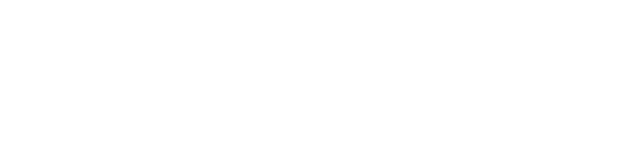
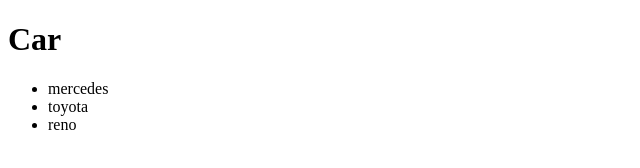
Before and after one commit to senolyildiz/Project107, a plain HTML site: page second_commit/secondcommit.html in a window 1280 px wide. Shown: the whole page, without its empty margins (0-640 px from the left). Drawn offline with Linux system fonts and the light colour scheme.

Commit message:
I added new cars

```diff
--- a/second_commit/secondcommit.html
+++ b/second_commit/secondcommit.html
@@ -7,6 +7,11 @@
     <title>Document</title>
 </head>
 <body>
-
+    <h1>Car</h1>
+    <ul>
+        <li>mercedes</li>
+        <li>toyota</li>
+        <li>reno</li>
+    </ul>
 </body>
 </html>
```
